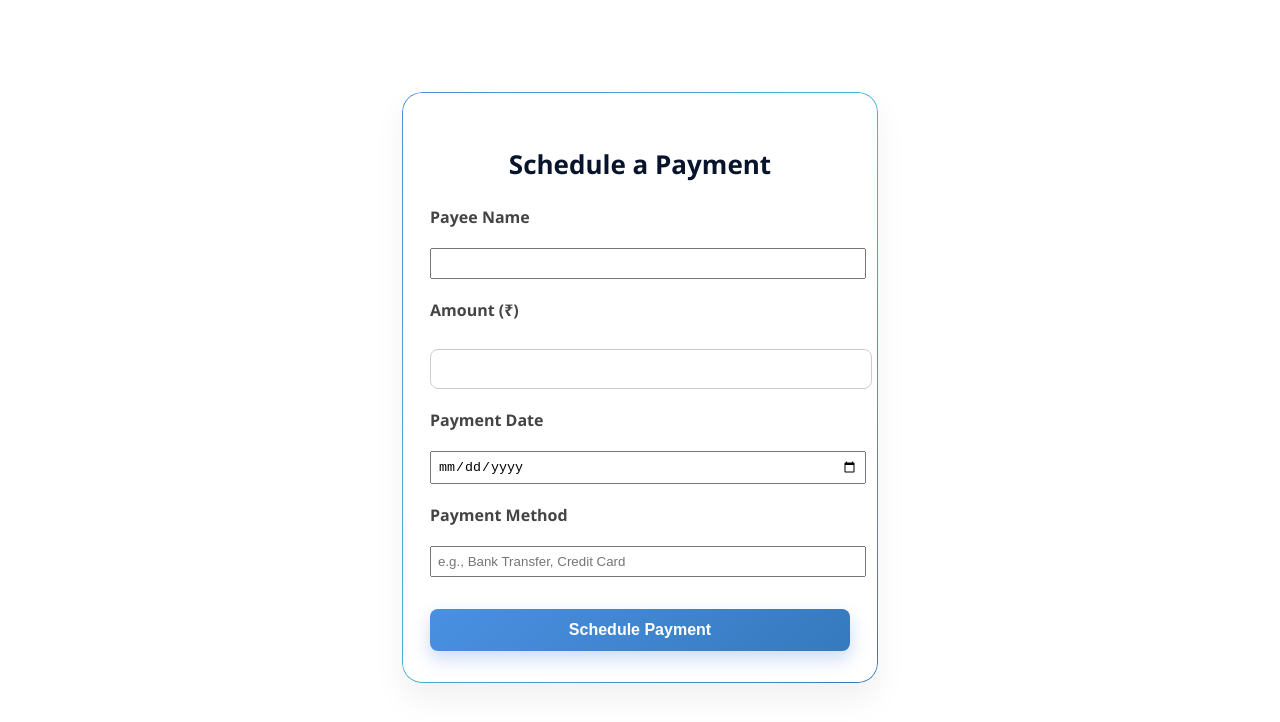
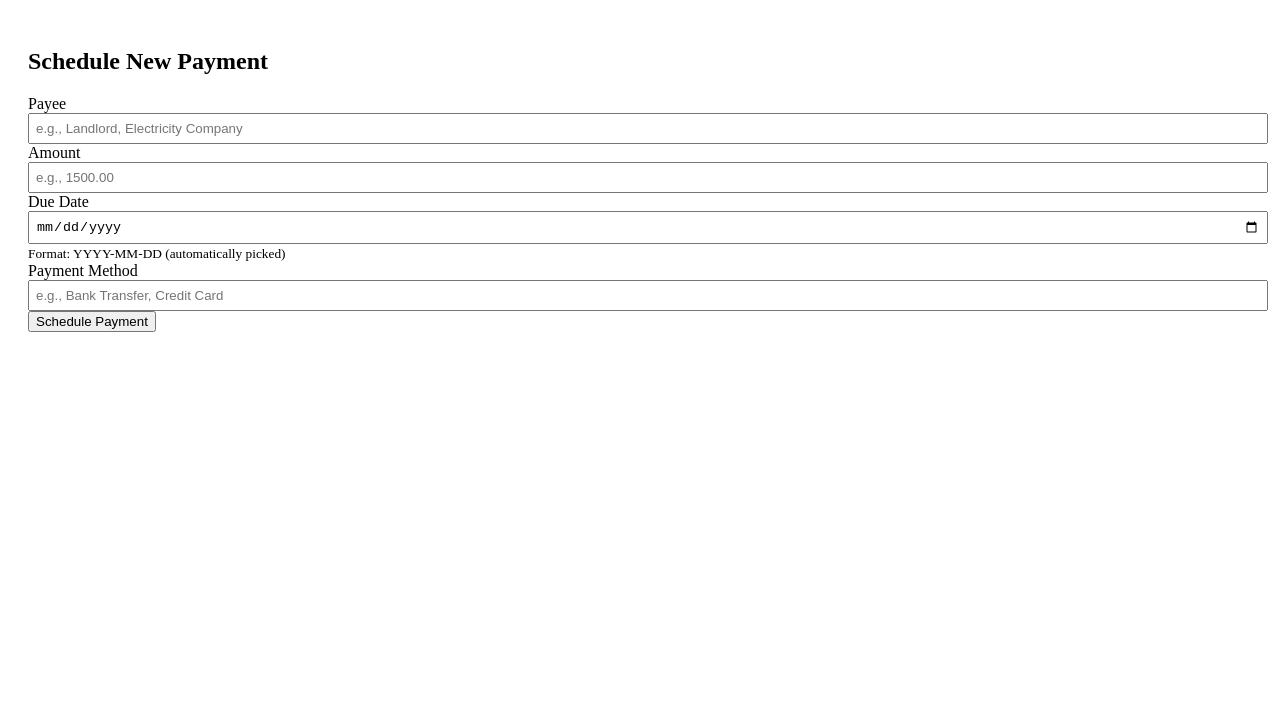
Before and after one commit to ayushwase/Autopay-, a React (Create React App) app in the folder frontend/: page /schedule-payment in a window 1280 px wide. Shown: the top 722 px of the page. Built offline with nearby package versions, Linux system fonts and the light colour scheme.

Commit message:
minor changes2
pyc is removed

```diff
--- a/frontend/src/App.js
+++ b/frontend/src/App.js
@@ -9,7 +9,6 @@ import PaymentList  from './pages/PaymentList';
 import RescheduleUpdate from './pages/RescheduleUpdate';
 import BulkUpload from './pages/BulkUpload';
 import Reports from './pages/Reports';
-import Setting from './pages/Settings';
 
 
 function App() {
@@ -31,7 +30,6 @@ function App() {
             <Route path="/reschedule-update" element={<RescheduleUpdate />} />
             <Route path="/bulk-upload" element={<BulkUpload />} />
             <Route path="/reports" element={<Reports />} />
-            <Route path="/settings" element={<Setting />} />
 
             {/* Add more routes as needed */}
           </Routes>
--- a/frontend/src/components/Sidebar.js
+++ b/frontend/src/components/Sidebar.js
@@ -1,61 +1,18 @@
-// frontend/src/components/Sidebar.js
 import React from 'react';
-import { NavLink } from 'react-router-dom'; // <--- Link ऐवजी NavLink इम्पोर्ट करा
-import './Sidebar.css';
+import { Link } from 'react-router-dom';
+import './Sidebar.css'; // optional styling
 
 const Sidebar = () => {
   return (
     <div className="sidebar">
-      {/* प्रत्येक NavLink साठी className ऍड करा */}
-      <NavLink
-        to="/dashboard"
-        className={({ isActive }) => (isActive ? "sidebar-btn active-sidebar-btn" : "sidebar-btn")}
-      >
-        Dashboard
-      </NavLink>
-      <NavLink
-        to="/schedule-payment"
-        className={({ isActive }) => (isActive ? "sidebar-btn active-sidebar-btn" : "sidebar-btn")}
-      >
-        Schedule Payment
-      </NavLink>
-      <NavLink
-        to="/payment-list"
-        className={({ isActive }) => (isActive ? "sidebar-btn active-sidebar-btn" : "sidebar-btn")}
-      >
-        Payment List
-      </NavLink>
-      <NavLink
-        to="/reschedule-update"
-        className={({ isActive }) => (isActive ? "sidebar-btn active-sidebar-btn" : "sidebar-btn")}
-      >
-        Reschedule/Update
-      </NavLink>
-      <NavLink
-        to="/bulk-upload"
-        className={({ isActive }) => (isActive ? "sidebar-btn active-sidebar-btn" : "sidebar-btn")}
-      >
-        Bulk Upload
-      </NavLink>
-      <NavLink
-        to="/reports"
-        className={({ isActive }) => (isActive ? "sidebar-btn active-sidebar-btn" : "sidebar-btn")}
-      >
-        Reports
-      </NavLink>
-      <NavLink
-        to="/settings"
-        className={({ isActive }) => (isActive ? "sidebar-btn active-sidebar-btn" : "sidebar-btn")}
-      >
-        Settings
-      </NavLink>
-      {/* Logout साठी active-sidebar-btn ची गरज नाही, कारण ते पेज नाही */}
-      <NavLink
-        to="/logout"
-        className="sidebar-btn logout-btn"
-      >
-        Logout
-      </NavLink>
+      <Link to="/dashboard" className="sidebar-btn">Dashboard</Link>
+      <Link to="/schedule-payment" className="sidebar-btn">Schedule Payment</Link>
+      <Link to="/payment-list" className="sidebar-btn">Payment List</Link>
+      <Link to="/reschedule-update" className="sidebar-btn">Reschedule/Update</Link>
+      <Link to="/bulk-upload" className="sidebar-btn">Bulk Upload</Link>
+      <Link to="/reports" className="sidebar-btn">Reports</Link>
+      <Link to="/settings" className="sidebar-btn">Settings</Link>
+      <Link to="/logout" className="sidebar-btn logout-btn">Logout</Link>
     </div>
   );
 };
--- a/frontend/src/pages/SchedulePayment.css
+++ b/frontend/src/pages/SchedulePayment.css
@@ -1,105 +1,51 @@
-/* --- Card --------------------------------------------------- */
 .schedule-container {
-  max-width: 420px;
-  margin: 64px auto;
-  padding: 32px 28px;
-  position: relative;
-  font-family: 'Segoe UI', Tahoma, Geneva, Verdana, sans-serif;
-
-  /* frosted glass card */
-  background: rgba(255, 255, 255, 0.75);
-  backdrop-filter: blur(12px) saturate(160%);
-  border-radius: 20px;
-  box-shadow: 0 16px 32px rgba(0, 0, 0, 0.06);
-}
-
-.schedule-container::before {
-  /* subtle gradient border */
-  content: '';
-  position: absolute;
-  inset: 0;
-  padding: 1px;              /* border width */
-  border-radius: inherit;
-  background: linear-gradient(135deg, #4a90e2 0%, #45b6d2 50%, #357abd 100%);
-  -webkit-mask: linear-gradient(#fff 0 0) content-box, linear-gradient(#fff 0 0);
-  -webkit-mask-composite: xor;
-          mask-composite: exclude;
-  pointer-events: none;
+  max-width: 500px;
+  margin: 60px auto;
+  padding: 30px;
+  background: #fff;
+  border-radius: 12px;
+  box-shadow: 0 4px 16px rgba(0, 0, 0, 0.1);
+  font-family: 'Segoe UI', sans-serif;
 }
 
 .schedule-container h2 {
   text-align: center;
   margin-bottom: 24px;
-  font-size: 26px;
-  font-weight: 600;
-  color: #08142b;
+  color: #2c3e50;
 }
 
-/* --- Inputs ------------------------------------------------- */
-.input-group {
-  position: relative;
-  margin-bottom: 18px;
+.schedule-container label {
+  display: block;
+  margin: 10px 0 6px;
+  color: #34495e;
+  font-weight: 500;
 }
 
-.input-group svg {
-  position: absolute;
-  top: 50%;
-  left: 14px;
-  transform: translateY(-50%);
-  font-size: 15px;
-  color: #6c7a91;
-  pointer-events: none;
+.schedule-container input,
+.schedule-container select {
+  width: 100%;
+  padding: 10px 12px;
+  font-size: 16px;
+  margin-bottom: 14px;
+  border: 1px solid #ddd;
+  border-radius: 8px;
+  box-sizing: border-box;
 }
 
-.input-group input,
-.input-group select {
+.schedule-container button {
   width: 100%;
-  padding: 12px 14px 12px 42px;
-  font-size: 15px;
-  background: #f7f9fc;
-  color: #2e3e5c;
-  border: 1px solid #d7dfe9;
-  border-radius: 12px;
-  transition: border 0.25s, box-shadow 0.25s;
-}
-
-.input-group input:focus,
-.input-group select:focus {
-  border-color: #4a90e2;
-  box-shadow: 0 0 0 3px rgba(74, 144, 226, 0.25);
-  outline: none;
-}
-
-/* --- Button ------------------------------------------------- */
-.schedule-container button {
-  display: block;
-  width: 100%;
-  padding: 14px;
+  padding: 12px;
+  background-color: #27ae60;
+  color: #fff;
+  border: none;
+  border-radius: 8px;
+  font-size: 16px;
+  font-weight: bold;
+  cursor: pointer;
   margin-top: 12px;
-  border: none;
-  border-radius: 12px;
-  font-size: 16px;
-  font-weight: 600;
-  color: #fff;
-  background: linear-gradient(135deg, #4a90e2 0%, #357abd 100%);
-  box-shadow: 0 8px 18px rgba(52, 112, 206, 0.25);
-  cursor: pointer;
-  transition: transform 0.2s ease, box-shadow 0.2s ease;
+  transition: background-color 0.3s;
 }
 
 .schedule-container button:hover {
-  transform: translateY(-3px);
-  box-shadow: 0 12px 24px rgba(52, 112, 206, 0.35);
+  background-color: #219150;
 }
-
-/* --- Mobile tweaks ----------------------------------------- */
-@media (max-width: 520px) {
-  .schedule-container {
-    margin: 40px 16px;
-    padding: 28px 22px;
-  }
-
-  .schedule-container h2 {
-    font-size: 22px;
-  }
-}
--- a/frontend/src/pages/SchedulePayment.js
+++ b/frontend/src/pages/SchedulePayment.js
@@ -1,94 +1,108 @@
-// src/pages/SchedulePayment.js
+// File: frontend/src/pages/SchedulePayment.js
 import React, { useState } from 'react';
-import api from '../api'; // <--- API इम्पोर्ट करा
-import './SchedulePayment.css';
+import api from '../api'; // Import our API
 
-const SchedulePayment = () => {
-  const [formData, setFormData] = useState({ // form ऐवजी formData वापरू
+function SchedulePayment() {
+  const [formData, setFormData] = useState({
+    // 'payer' field hata diya gaya hai, kyunki backend ab user_id se link karega
     payee: '',
     amount: '',
-    due_date: '', // 'date' ऐवजी 'due_date' वापरा, backend ला अपेक्षित आहे
-    method: '',   // 'frequency' ऐवजी 'method' वापरा, backend ला अपेक्षित आहे
-                  // frequency फील्ड काढून टाका किंवा method मध्ये रूपांतरित करा
+    due_date: '',
+    method: ''
   });
 
   const handleChange = (e) => {
-    setFormData(prev => ({ // setForm ऐवजी setFormData
+    setFormData(prev => ({
       ...prev,
-      [e.target.name]: e.target.value,
+      [e.target.name]: e.target.value
     }));
   };
 
-  const handleSubmit = async (e) => { // async फंक्शन करा
-    e.preventDefault();
+  const handleSubmit = async (e) => {
+    e.preventDefault(); // Default form submission ko rokein
+
     try {
-      // console.log('Payment Scheduled:', formData); // ही लाइन debugging साठी ठेवा
-      const res = await api.post('/schedule-payment', formData); // Backend ला डेटा पाठवा
-      alert(res.data.message); // Backend कडून आलेला मेसेज दाखवा
+      // Data ko backend par bhejte samay console mein log karein debugging ke liye
+      console.log("Sending data to backend:", formData);
 
-      // फॉर्म रिसेट करा
+      const res = await api.post('/schedule-payment', formData);
+      alert(res.data.message); // Success message dikhayein
+
+      // Successful submission ke baad form ko clear karein
       setFormData({
         payee: '',
         amount: '',
         due_date: '',
-        method: '',
+        method: ''
       });
     } catch (err) {
       console.error("Error scheduling payment:", err.response ? err.response.data : err);
+      // Backend se specific error message display karein agar available ho
       alert(`Failed to schedule payment: ${err.response?.data?.error || err.message || 'Unknown error'}`);
     }
   };
 
   return (
-    <div className="schedule-container">
-      <h2>Schedule a Payment</h2>
-      <form onSubmit={handleSubmit}>
-        <label>Payee Name</label>
+    <div className="container mt-4">
+      <h2>Schedule New Payment</h2>
+      <form onSubmit={handleSubmit} className="card p-4 shadow-sm"> {/* Bootstrap classes for styling */}
+        <div className="mb-3">
+          <label htmlFor="payee" className="form-label">Payee</label>
           <input
             type="text"
+            className="form-control"
+            id="payee"
             name="payee"
-          value={formData.payee} // form.payee ऐवजी formData.payee
+            placeholder="e.g., Landlord, Electricity Company"
+            value={formData.payee}
             onChange={handleChange}
-          required
+            required // Yeh field bharna zaroori hai
           />
-
-        <label>Amount (₹)</label>
+        </div>
+        <div className="mb-3">
+          <label htmlFor="amount" className="form-label">Amount</label>
           <input
-          type="number"
+            type="number" // Numeric input ke liye
+            step="0.01" // Decimal values allow karein
+            className="form-control"
+            id="amount"
             name="amount"
-          value={formData.amount} // form.amount ऐवजी formData.amount
+            placeholder="e.g., 1500.00"
+            value={formData.amount}
             onChange={handleChange}
-          required
+            required // Yeh field bharna zaroori hai
           />
-
-        <label>Payment Date</label>
+        </div>
+        <div className="mb-3">
+          <label htmlFor="due_date" className="form-label">Due Date</label>
           <input
-          type="date"
-          name="due_date" // name="date" ऐवजी name="due_date"
-          value={formData.due_date} // form.date ऐवजी formData.due_date
+            type="date" // Calendar picker aur YYYY-MM-DD format ke liye
+            className="form-control"
+            id="due_date"
+            name="due_date"
+            value={formData.due_date}
             onChange={handleChange}
-          required
+            required // Yeh field bharna zaroori hai
           />
-
-        <label>Payment Method</label> {/* "Frequency" ऐवजी "Payment Method" */}
+          <small className="form-text text-muted">Format: YYYY-MM-DD (automatically picked)</small>
+        </div>
+        <div className="mb-3">
+          <label htmlFor="method" className="form-label">Payment Method</label>
           <input
-          type="text" // select ऐवजी text input, कारण backend ला string 'method' अपेक्षित आहे
+            type="text"
+            className="form-control"
+            id="method"
             name="method"
+            placeholder="e.g., Bank Transfer, Credit Card"
             value={formData.method}
             onChange={handleChange}
-          required
-          placeholder="e.g., Bank Transfer, Credit Card"
+            required // Yeh field bharna zaroori hai
           />
-        {/* <select name="frequency" value={form.frequency} onChange={handleChange}>
-          <option value="one-time">One-time</option>
-          <option value="weekly">Weekly</option>
-          <option value="monthly">Monthly</option>
-        </select> */}
-
-        <button type="submit">Schedule Payment</button>
+        </div>
+        <button type="submit" className="btn btn-primary">Schedule Payment</button>
       </form>
     </div>
   );
-};
+}
 
 export default SchedulePayment;
--- a/frontend/src/pages/Settings.css
+++ b/frontend/src/pages/Settings.css
@@ -1,54 +1,40 @@
-/* src/pages/Settings.css */
+import React from 'react';
+/*import './Sidebar.css';*/
+import { Link } from 'react-router-dom';
 
-.settings-container {
-  max-width: 600px;
-  margin: 40px auto;
-  padding: 30px;
-  background-color: #ffffff;
-  border-radius: 12px;
-  box-shadow: 0 4px 12px rgba(0, 0, 0, 0.1);
-  font-family: 'Segoe UI', Tahoma, Geneva, Verdana, sans-serif;
+function Sidebar({ onLogout }) {
+  return (
+    <div className="sidebar">
+      <h2>Menu</h2>
+      <ul>
+        <li><Link to="/dashboard">Dashboard</Link></li>
+        <li><Link to="/schedule-payment">Schedule Payment</Link></li>
+        <li><Link to="/payment-list">Payment List</Link></li>
+        <li><Link to="/reschedule-update">Reschedule/Update</Link></li>
+        <li><Link to="/bulk-upload">Bulk Upload</Link></li>
+        <li><Link to="/reports">Reports</Link></li>
+        <li><Link to="/settings">Settings</Link></li>
+      </ul>
+
+      {/* ✅ Use a real button, NOT a Link */}
+      <button
+        className="logout-button"
+        onClick={onLogout}
+        style={{
+          marginTop: '20px',
+          padding: '10px 20px',
+          border: 'none',
+          borderRadius: '20px',
+          backgroundColor: '#e0f7fa',
+          color: '#333',
+          cursor: 'pointer',
+          fontWeight: 'bold',
+        }}
+      >
+        Logout
+      </button>
+    </div>
+  );
 }
 
-.settings-container h2 {
-  text-align: center;
-  margin-bottom: 30px;
-  color: #333;
-}
-
-form {
-  display: flex;
-  flex-direction: column;
-  gap: 20px;
-}
-
-label {
-  display: flex;
-  flex-direction: column;
-  font-weight: 600;
-  color: #444;
-}
-
-select,
-input[type="number"] {
-  padding: 10px;
-  border: 1px solid #ccc;
-  border-radius: 8px;
-  font-size: 1rem;
-  margin-top: 8px;
-}
-
-button[type="submit"] {
-  background-color: #4caf50;
-  color: white;
-  padding: 12px;
-  font-size: 1rem;
-  border: none;
-  border-radius: 8px;
-  cursor: pointer;
-  transition: background-color 0.3s ease;
-}
-
-button[type="submit"]:hover {
-  background-color: #45a049;
-}
+export default Sidebar;
```
Also changed, not shown: frontend/src/components/Sidebar.css (+0 -17 lines), frontend/src/pages/Dashboard.css (+14 -66 lines), frontend/src/pages/Dashboard.js (+16 -35 lines), frontend/src/pages/PaymentList.js (+41 -55 lines), 1 other file (tests, documents, lock files or other folders). Lines whose indentation alone changed are shown as unchanged.
